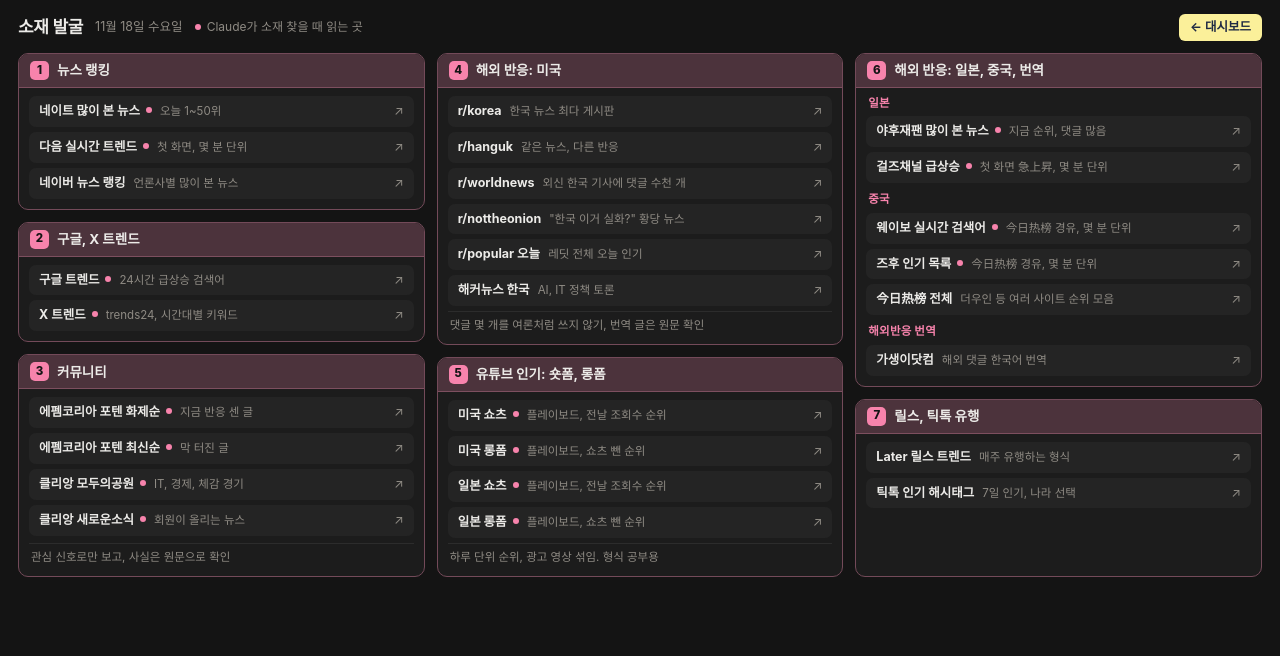
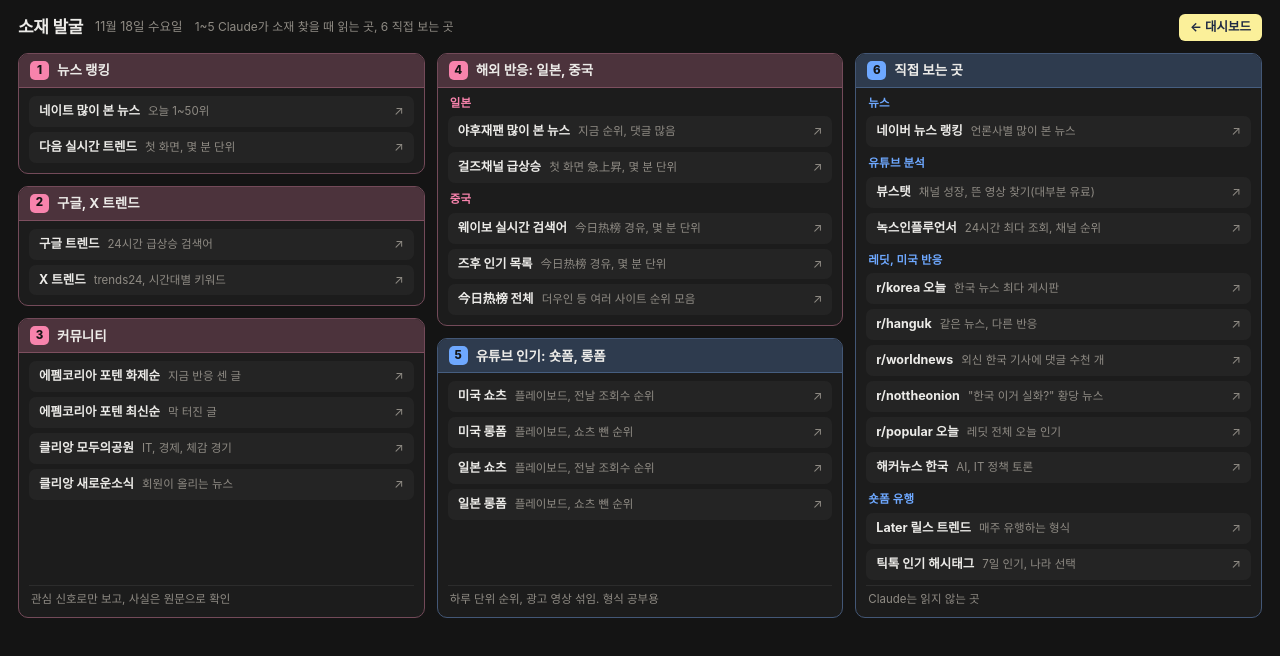
Before and after one commit to ycceva/my_schdule, a plain HTML site: page sojae.html in a window 1280 px wide. Drawn offline with Linux system fonts and the light colour scheme.

Commit message:
소재발굴 페이지: 직접 보는 곳 영역 추가, 가생이 삭제, 점 표시 제거, 5 6번 파란색

```diff
--- a/sojae.html
+++ b/sojae.html
@@ -69,10 +69,8 @@
   h3:first-child{padding-top:0}
   .memo{margin-top:auto; padding:6px 2px 0; font-size:11.5px; color:var(--muted); border-top:1px solid var(--line)}
 
-  /* Claude가 소재 찾을 때 읽는 곳: 제목 옆 작은 점 */
-  a.ai b::after{content:""; display:inline-block; width:6px; height:6px; margin-left:6px; border-radius:50%; background:var(--a); vertical-align:2px}
-  .legend{display:flex; align-items:center; gap:6px; color:var(--muted); font-size:12px}
-  .legend i{width:6px; height:6px; border-radius:50%; background:var(--a)}
+  .legend{color:var(--muted); font-size:12px}
+  .yel{--a:#6ea8ff}  /* 5, 6번 칸은 파란색 */
 
   /* 좁은 화면: 한 단으로 */
   @media (max-width:860px){
@@ -88,7 +86,7 @@
 <header>
   <h1>소재 발굴</h1>
   <span class="date" id="today"></span>
-  <span class="legend"><i></i>Claude가 소재 찾을 때 읽는 곳</span>
+  <span class="legend">1~5 Claude가 소재 찾을 때 읽는 곳, 6 직접 보는 곳</span>
   <button class="back" onclick="location.href='index.html'">← 대시보드</button>
 </header>
 
@@ -99,81 +97,79 @@
     <section class="card">
       <h2><span class="no">1</span>뉴스 랭킹</h2>
       <div class="body">
-        <a class="ai" href="https://news.nate.com/rank/interest?sc=all" target="_blank"><span class="t"><b>네이트 많이 본 뉴스</b><small>오늘 1~50위</small></span></a>
-        <a class="ai" href="https://news.daum.net/" target="_blank"><span class="t"><b>다음 실시간 트렌드</b><small>첫 화면, 몇 분 단위</small></span></a>
-        <a href="https://news.naver.com/main/ranking/popularDay.naver" target="_blank"><span class="t"><b>네이버 뉴스 랭킹</b><small>언론사별 많이 본 뉴스</small></span></a>
+        <a href="https://news.nate.com/rank/interest?sc=all" target="_blank"><span class="t"><b>네이트 많이 본 뉴스</b><small>오늘 1~50위</small></span></a>
+        <a href="https://news.daum.net/" target="_blank"><span class="t"><b>다음 실시간 트렌드</b><small>첫 화면, 몇 분 단위</small></span></a>
       </div>
     </section>
 
     <section class="card">
       <h2><span class="no">2</span>구글, X 트렌드</h2>
       <div class="body">
-        <a class="ai" href="https://trends.google.com/trending?geo=KR" target="_blank"><span class="t"><b>구글 트렌드</b><small>24시간 급상승 검색어</small></span></a>
-        <a class="ai" href="https://trends24.in/korea/" target="_blank"><span class="t"><b>X 트렌드</b><small>trends24, 시간대별 키워드</small></span></a>
+        <a href="https://trends.google.com/trending?geo=KR" target="_blank"><span class="t"><b>구글 트렌드</b><small>24시간 급상승 검색어</small></span></a>
+        <a href="https://trends24.in/korea/" target="_blank"><span class="t"><b>X 트렌드</b><small>trends24, 시간대별 키워드</small></span></a>
       </div>
     </section>
 
     <section class="card">
       <h2><span class="no">3</span>커뮤니티</h2>
       <div class="body">
-        <a class="ai" href="https://www.fmkorea.com/best2" target="_blank"><span class="t"><b>에펨코리아 포텐 화제순</b><small>지금 반응 센 글</small></span></a>
-        <a class="ai" href="https://www.fmkorea.com/best" target="_blank"><span class="t"><b>에펨코리아 포텐 최신순</b><small>막 터진 글</small></span></a>
-        <a class="ai" href="https://www.clien.net/service/board/park" target="_blank"><span class="t"><b>클리앙 모두의공원</b><small>IT, 경제, 체감 경기</small></span></a>
-        <a class="ai" href="https://www.clien.net/service/board/news" target="_blank"><span class="t"><b>클리앙 새로운소식</b><small>회원이 올리는 뉴스</small></span></a>
+        <a href="https://www.fmkorea.com/best2" target="_blank"><span class="t"><b>에펨코리아 포텐 화제순</b><small>지금 반응 센 글</small></span></a>
+        <a href="https://www.fmkorea.com/best" target="_blank"><span class="t"><b>에펨코리아 포텐 최신순</b><small>막 터진 글</small></span></a>
+        <a href="https://www.clien.net/service/board/park" target="_blank"><span class="t"><b>클리앙 모두의공원</b><small>IT, 경제, 체감 경기</small></span></a>
+        <a href="https://www.clien.net/service/board/news" target="_blank"><span class="t"><b>클리앙 새로운소식</b><small>회원이 올리는 뉴스</small></span></a>
         <p class="memo">관심 신호로만 보고, 사실은 원문으로 확인</p>
       </div>
     </section>
   </div>
 
-  <!-- 2단: 미국 반응 + 유튜브 인기 -->
+  <!-- 2단: 해외 지금 + 유튜브 인기 -->
   <div class="col">
     <section class="card">
-      <h2><span class="no">4</span>해외 반응: 미국</h2>
+      <h2><span class="no">4</span>해외 반응: 일본, 중국</h2>
       <div class="body">
-        <a href="https://www.reddit.com/r/korea/" target="_blank"><span class="t"><b>r/korea</b><small>한국 뉴스 최다 게시판</small></span></a>
+        <h3>일본</h3>
+        <a href="https://news.yahoo.co.jp/ranking/access/news" target="_blank"><span class="t"><b>야후재팬 많이 본 뉴스</b><small>지금 순위, 댓글 많음</small></span></a>
+        <a href="https://girlschannel.net/" target="_blank"><span class="t"><b>걸즈채널 급상승</b><small>첫 화면 急上昇, 몇 분 단위</small></span></a>
+        <h3>중국</h3>
+        <a href="https://tophub.today/n/KqndgxeLl9" target="_blank"><span class="t"><b>웨이보 실시간 검색어</b><small>今日热榜 경유, 몇 분 단위</small></span></a>
+        <a href="https://tophub.today/n/mproPpoq6O" target="_blank"><span class="t"><b>즈후 인기 목록</b><small>今日热榜 경유, 몇 분 단위</small></span></a>
+        <a href="https://tophub.today/" target="_blank"><span class="t"><b>今日热榜 전체</b><small>더우인 등 여러 사이트 순위 모음</small></span></a>
+      </div>
+    </section>
+
+    <section class="card yel">
+      <h2><span class="no">5</span>유튜브 인기: 숏폼, 롱폼</h2>
+      <div class="body">
+        <a href="https://playboard.co/en/chart/short/most-viewed-all-videos-in-united-states-daily" target="_blank"><span class="t"><b>미국 쇼츠</b><small>플레이보드, 전날 조회수 순위</small></span></a>
+        <a href="https://playboard.co/en/chart/video/most-viewed-all-videos-in-united-states-daily" target="_blank"><span class="t"><b>미국 롱폼</b><small>플레이보드, 쇼츠 뺀 순위</small></span></a>
+        <a href="https://playboard.co/en/chart/short/most-viewed-all-videos-in-japan-daily" target="_blank"><span class="t"><b>일본 쇼츠</b><small>플레이보드, 전날 조회수 순위</small></span></a>
+        <a href="https://playboard.co/en/chart/video/most-viewed-all-videos-in-japan-daily" target="_blank"><span class="t"><b>일본 롱폼</b><small>플레이보드, 쇼츠 뺀 순위</small></span></a>
+        <p class="memo">하루 단위 순위, 광고 영상 섞임. 형식 공부용</p>
+      </div>
+    </section>
+  </div>
+
+  <!-- 3단: 직접 보는 곳 (Claude는 안 읽음) -->
+  <div class="col">
+    <section class="card yel">
+      <h2><span class="no">6</span>직접 보는 곳</h2>
+      <div class="body">
+        <h3>뉴스</h3>
+        <a href="https://news.naver.com/main/ranking/popularDay.naver" target="_blank"><span class="t"><b>네이버 뉴스 랭킹</b><small>언론사별 많이 본 뉴스</small></span></a>
+        <h3>유튜브 분석</h3>
+        <a href="https://www.viewstats.com/top-list" target="_blank"><span class="t"><b>뷰스탯</b><small>채널 성장, 뜬 영상 찾기(대부분 유료)</small></span></a>
+        <a href="https://www.noxinfluencer.com/youtube-video-rank" target="_blank"><span class="t"><b>녹스인플루언서</b><small>24시간 최다 조회, 채널 순위</small></span></a>
+        <h3>레딧, 미국 반응</h3>
+        <a href="https://www.reddit.com/r/korea/top/?t=day" target="_blank"><span class="t"><b>r/korea 오늘</b><small>한국 뉴스 최다 게시판</small></span></a>
         <a href="https://www.reddit.com/r/hanguk/" target="_blank"><span class="t"><b>r/hanguk</b><small>같은 뉴스, 다른 반응</small></span></a>
         <a href="https://www.reddit.com/r/worldnews/" target="_blank"><span class="t"><b>r/worldnews</b><small>외신 한국 기사에 댓글 수천 개</small></span></a>
         <a href="https://www.reddit.com/r/nottheonion/" target="_blank"><span class="t"><b>r/nottheonion</b><small>"한국 이거 실화?" 황당 뉴스</small></span></a>
         <a href="https://www.reddit.com/r/popular/top/?t=day" target="_blank"><span class="t"><b>r/popular 오늘</b><small>레딧 전체 오늘 인기</small></span></a>
         <a href="https://hn.algolia.com/?q=korea&dateRange=pastWeek&sort=byPopularity" target="_blank"><span class="t"><b>해커뉴스 한국</b><small>AI, IT 정책 토론</small></span></a>
-        <p class="memo">댓글 몇 개를 여론처럼 쓰지 않기, 번역 글은 원문 확인</p>
-      </div>
-    </section>
-
-    <section class="card">
-      <h2><span class="no">5</span>유튜브 인기: 숏폼, 롱폼</h2>
-      <div class="body">
-        <a class="ai" href="https://playboard.co/en/chart/short/most-viewed-all-videos-in-united-states-daily" target="_blank"><span class="t"><b>미국 쇼츠</b><small>플레이보드, 전날 조회수 순위</small></span></a>
-        <a class="ai" href="https://playboard.co/en/chart/video/most-viewed-all-videos-in-united-states-daily" target="_blank"><span class="t"><b>미국 롱폼</b><small>플레이보드, 쇼츠 뺀 순위</small></span></a>
-        <a class="ai" href="https://playboard.co/en/chart/short/most-viewed-all-videos-in-japan-daily" target="_blank"><span class="t"><b>일본 쇼츠</b><small>플레이보드, 전날 조회수 순위</small></span></a>
-        <a class="ai" href="https://playboard.co/en/chart/video/most-viewed-all-videos-in-japan-daily" target="_blank"><span class="t"><b>일본 롱폼</b><small>플레이보드, 쇼츠 뺀 순위</small></span></a>
-        <p class="memo">하루 단위 순위, 광고 영상 섞임. 형식 공부용</p>
-      </div>
-    </section>
-  </div>
-
-  <!-- 3단: 일본, 중국, 번역 + 릴스 -->
-  <div class="col">
-    <section class="card">
-      <h2><span class="no">6</span>해외 반응: 일본, 중국, 번역</h2>
-      <div class="body">
-        <h3>일본</h3>
-        <a class="ai" href="https://news.yahoo.co.jp/ranking/access/news" target="_blank"><span class="t"><b>야후재팬 많이 본 뉴스</b><small>지금 순위, 댓글 많음</small></span></a>
-        <a class="ai" href="https://girlschannel.net/" target="_blank"><span class="t"><b>걸즈채널 급상승</b><small>첫 화면 急上昇, 몇 분 단위</small></span></a>
-        <h3>중국</h3>
-        <a class="ai" href="https://tophub.today/n/KqndgxeLl9" target="_blank"><span class="t"><b>웨이보 실시간 검색어</b><small>今日热榜 경유, 몇 분 단위</small></span></a>
-        <a class="ai" href="https://tophub.today/n/mproPpoq6O" target="_blank"><span class="t"><b>즈후 인기 목록</b><small>今日热榜 경유, 몇 분 단위</small></span></a>
-        <a href="https://tophub.today/" target="_blank"><span class="t"><b>今日热榜 전체</b><small>더우인 등 여러 사이트 순위 모음</small></span></a>
-        <h3>해외반응 번역</h3>
-        <a href="https://www.gasengi.com/" target="_blank"><span class="t"><b>가생이닷컴</b><small>해외 댓글 한국어 번역</small></span></a>
-      </div>
-    </section>
-
-    <section class="card">
-      <h2><span class="no">7</span>릴스, 틱톡 유행</h2>
-      <div class="body">
+        <h3>숏폼 유행</h3>
         <a href="https://later.com/blog/instagram-reels-trends" target="_blank"><span class="t"><b>Later 릴스 트렌드</b><small>매주 유행하는 형식</small></span></a>
         <a href="https://ads.tiktok.com/business/creativecenter/inspiration/popular/hashtag/pc/en?region=US&period=7" target="_blank"><span class="t"><b>틱톡 인기 해시태그</b><small>7일 인기, 나라 선택</small></span></a>
+        <p class="memo">Claude는 읽지 않는 곳</p>
       </div>
     </section>
   </div>
```
